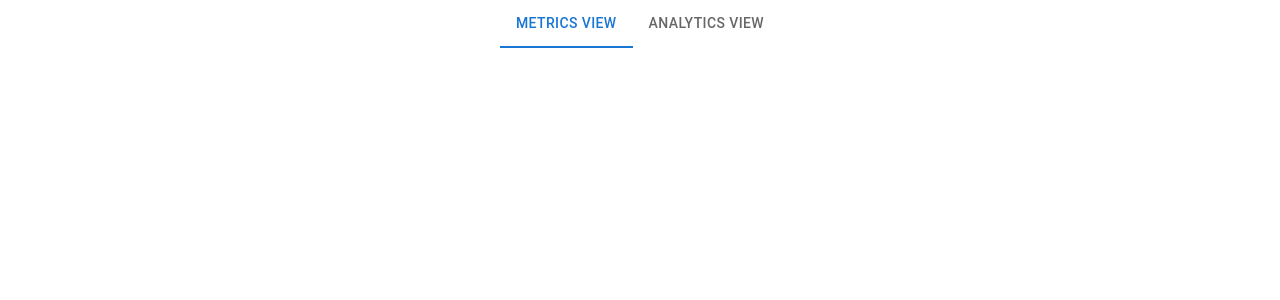
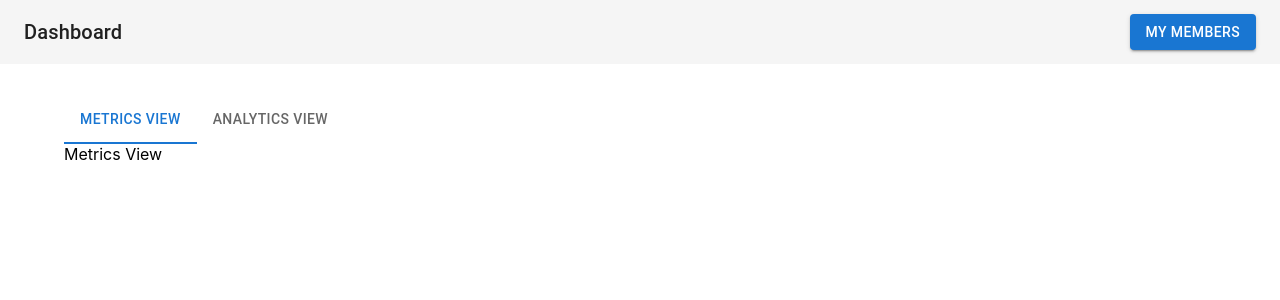
Before and after one commit to Muskan2001/React-Dashboard-analytics, a React (Create React App) app: page / in a window 1280 px wide. Shown: the top 300 px of the page. Built offline with nearby package versions, Linux system fonts and the light colour scheme.

Commit message:
Added Top Bar with 'My Members' button and user selection modal

```diff
--- a/src/App.tsx
+++ b/src/App.tsx
@@ -1,17 +1,14 @@
-import React from 'react';
 import { BrowserRouter as Router, Routes, Route } from 'react-router-dom';
 import DashboardPage from './pages/DashboardPage';
-import { CssBaseline } from '@mui/material';
 
-const App = () => {
+function App() {
   return (
     <Router>
-      <CssBaseline />
       <Routes>
         <Route path="/" element={<DashboardPage />} />
       </Routes>
     </Router>
   );
-};
+}
 
 export default App;
--- /dev/null
+++ b/src/components/TopBar.tsx
@@ -0,0 +1,75 @@
+import { AppBar, Box, Button, Dialog, DialogActions, DialogContent, DialogTitle, IconButton, Toolbar, Typography } from '@mui/material';
+import CloseIcon from '@mui/icons-material/Close';
+import { useState } from 'react';
+
+
+const mockUsers = [
+  { id: 1, name: 'Muskan' },
+  { id: 2, name: 'Tia' },
+  { id: 3, name: 'Ak' },
+  { id: 4, name: 'Shivi' },
+  { id: 5, name: 'Vs' },
+];
+
+interface TopBarProps {
+  onUserSelect: (userId: number) => void;
+}
+
+const TopBar = ({ onUserSelect }: TopBarProps) => {
+  const [open, setOpen] = useState(false);
+
+  const handleUserClick = (userId: number) => {
+    onUserSelect(userId);
+    setOpen(false);
+  };
+
+  return (
+    <>
+      <AppBar position="static" color="default" elevation={0}>
+        <Toolbar>
+          <Typography variant="h6" sx={{ flexGrow: 1 }}>
+            Dashboard
+          </Typography>
+          <Button variant="contained" color="primary" onClick={() => setOpen(true)}>
+            My Members
+          </Button>
+        </Toolbar>
+      </AppBar>
+
+      <Dialog open={open} onClose={() => setOpen(false)}>
+        <DialogTitle>
+          Select a Member
+          <IconButton
+            aria-label="close"
+            onClick={() => setOpen(false)}
+            sx={{
+              position: 'absolute',
+              right: 8,
+              top: 8,
+              color: (theme) => theme.palette.grey[500],
+            }}
+          >
+            <CloseIcon />
+          </IconButton>
+        </DialogTitle>
+        <DialogContent dividers>
+          {mockUsers.map((user) => (
+            <Button
+              key={user.id}
+              fullWidth
+              sx={{ marginBottom: 1 }}
+              onClick={() => handleUserClick(user.id)}
+            >
+              {user.name}
+            </Button>
+          ))}
+        </DialogContent>
+        <DialogActions>
+          <Button onClick={() => setOpen(false)}>Cancel</Button>
+        </DialogActions>
+      </Dialog>
+    </>
+  );
+};
+
+export default TopBar;
--- a/src/pages/DashboardPage.tsx
+++ b/src/pages/DashboardPage.tsx
@@ -1,25 +1,41 @@
-import React, { useState } from 'react';
-import { Box, Tab, Tabs } from '@mui/material';
-// import MetricsView from '../components/MetricsView';
+import { Container, Tab, Tabs } from "@mui/material";
+import { useState, useEffect } from "react";
+import TopBar from "../components/TopBar";
+import FilterPanel from "../components/FilterPanel";
 
-const DashboardPage = () => {
-  const [tabIndex, setTabIndex] = useState(0);
+function DashboardPage() {
+  const [tab, setTab] = useState(0);
+  const [selectedUser, setSelectedUser] = useState<number | null>(null);
 
-  const handleTabChange = (event: React.SyntheticEvent, newValue: number) => {
-    setTabIndex(newValue);
+  const handleTabChange = (_: React.SyntheticEvent, newValue: number) => {
+    setTab(newValue);
+  };
+
+  const handleUserSelect = (userId: number) => {
+    setSelectedUser(userId);
   };
 
   return (
-    <Box>
-      <Tabs value={tabIndex} onChange={handleTabChange} centered>
-        <Tab label="Metrics View" />
-        <Tab label="Analytics View" />
-      </Tabs>
-
-      {/* {tabIndex === 0 && <MetricsView />}
-      {tabIndex === 1 && <AnalyticsView />} */}
-    </Box>
+    <>
+      <TopBar onUserSelect={handleUserSelect} />
+      <Container maxWidth="lg" sx={{ paddingY: 4 }}>
+        <Tabs value={tab} onChange={handleTabChange}>
+          <Tab label="Metrics View" />
+          <Tab label="Analytics View" />
+        </Tabs>
+        {tab === 0 && (
+          <>
+            <div>Metrics View </div>
+          </>
+        )}
+        {tab === 1 && (
+          <>
+            <div>Analytics View </div>
+          </>
+        )}
+      </Container>
+    </>
   );
-};
+}
 
 export default DashboardPage;
--- a/src/types/dataTypes.ts
+++ b/src/types/dataTypes.ts
@@ -1,4 +1,3 @@
-// src/types/dataTypes.ts
 export interface SpendData {
     current: number;
     reference: number;
```
